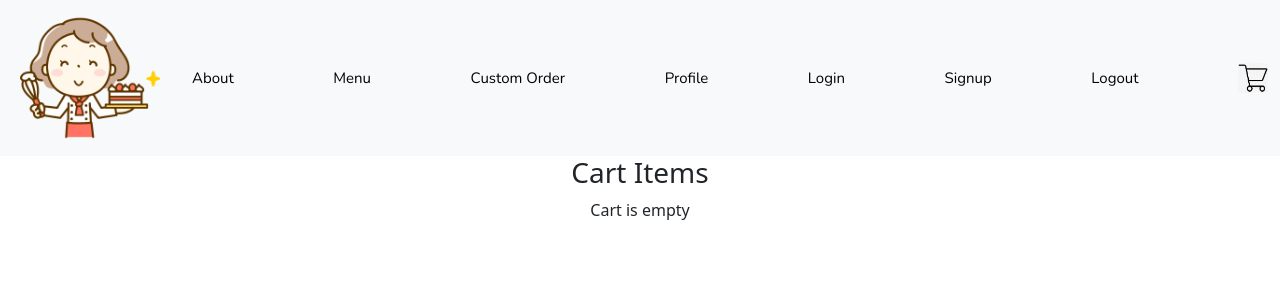
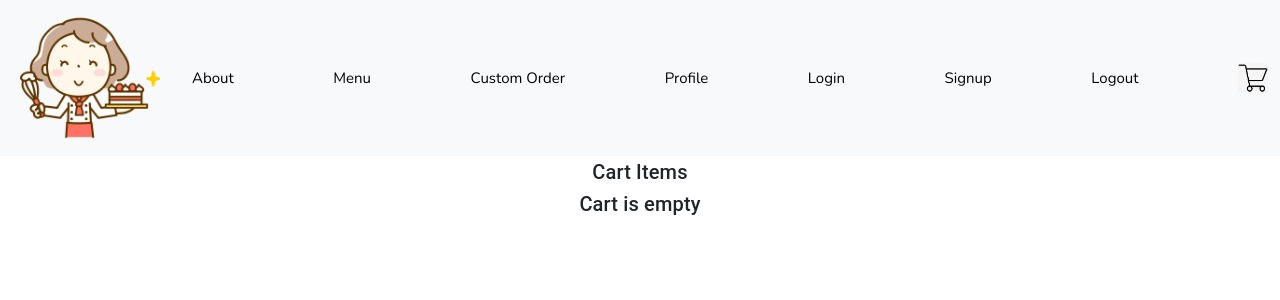
Before and after one commit to tingwendy/Chotto-Bakery-Frontend, a React (Create React App) app: page /cart in a window 1280 px wide. Shown: the top 300 px of the page. Built offline with nearby package versions, Linux system fonts and the light colour scheme; a web font is replaced by a local one.

Commit message:
checkout layout

```diff
--- a/package.json
+++ b/package.json
@@ -3,6 +3,9 @@
   "version": "0.1.0",
   "private": true,
   "dependencies": {
+    "@emotion/react": "^11.9.0",
+    "@emotion/styled": "^11.8.1",
+    "@mui/material": "^5.6.3",
     "@testing-library/jest-dom": "^5.16.2",
     "@testing-library/react": "^12.1.3",
     "@testing-library/user-event": "^13.5.0",
--- a/src/Components/Basket.js
+++ b/src/Components/Basket.js
@@ -1,10 +1,15 @@
 import React from "react";
 import authService from "./Auth";
 import StripeCheckout from "react-stripe-checkout";
-<link
-  rel="stylesheet"
-  href="https://cdnjs.cloudflare.com/ajax/libs/materialize/1.0.0/css/materialize.min.css"
-></link>;
+import Typography from '@mui/material/Typography';
+import List from '@mui/material/List';
+import ListItem from '@mui/material/ListItem';
+import ListItemText from '@mui/material/ListItemText';
+import Grid from '@mui/material/Grid';
+import TextField from '@mui/material/TextField';
+import FormControlLabel from '@mui/material/FormControlLabel';
+import Checkbox from '@mui/material/Checkbox';
+
 
 export default function Basket(props) {
   const { cartItems, onAdd, onRemove } = props;
@@ -47,12 +52,15 @@ export default function Basket(props) {
   };
 
   return (
-    <aside>
-      <h3>Cart Items</h3>
+  <React.Fragment>
+      <Typography variant="h6" gutterBottom>
+        Cart Items
       <div>{cartItems.length === 0 && <div> Cart is empty</div>}</div>
+      </Typography>
+      <List disablePadding>
       {cartItems.map((item) => (
-        <div key={item.id}>
-          <div>{item.name}</div>
+        <ListItem key={item.id} sx={{ py:1, px: 0}}>
+          <ListItemText primary={item.name}></ListItemText>
           <div>
             <button
               class="btn btn-outline-primary btn-circle"
@@ -72,8 +80,10 @@ export default function Basket(props) {
           <div>
             {item.quantity} x ${item.price}
           </div>
-        </div>
+
+      </ListItem>
       ))}
+      </List>
 
       {cartItems.length !== 0 && (
         <div>
@@ -93,6 +103,5 @@ export default function Basket(props) {
           </StripeCheckout>
         </div>
       )}
-    </aside>
-  );
-}
+      </React.Fragment>
+  )}
```
Also changed, not shown: 1 other file (tests, documents, lock files or other folders).
